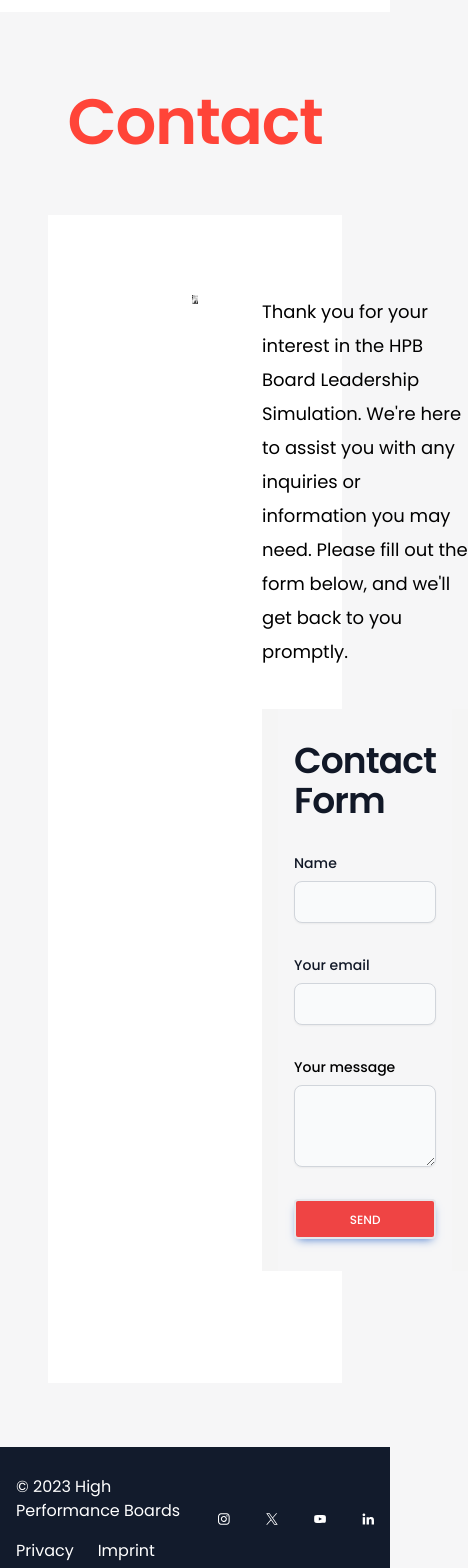
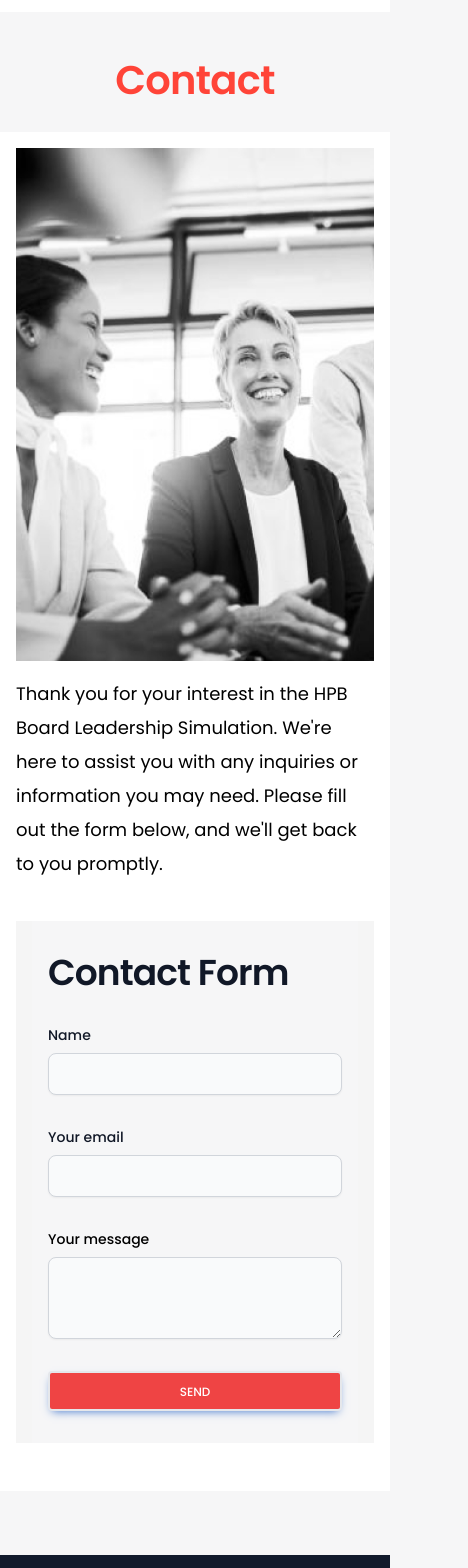
Before and after one commit to alper-proteams/high-performance-boards-frontend, a Next.js app: page /contact in a window 390 px wide. Shown: the part 100-1668 px from the top of the page, 468 px wide, since content can reach past the window. Built offline with nearby package versions, Linux system fonts and the light colour scheme.

Commit message:
Mobile fixes.

```diff
--- a/src/app/about/page.js
+++ b/src/app/about/page.js
@@ -6,10 +6,10 @@ export const metadata = {
 
 export default function About() {
   return (
-    <section className="mt-32 mb-16 px-12">
+    <section className="mt-32 mb-16 xl:px-12">
       <div className="page-header text-center">About</div>
       <div className="full-container bg-white">
-        <div className="card flex items-start py-20 px-36">
+        <div className="card flex flex-col xl:flex-row items-start p-4 xl:py-20 xl:px-36 gap-4 xl:gap-0">
           <Image
             src="/images/common/about.jpg"
             width={500}
--- a/src/app/components/footer.js
+++ b/src/app/components/footer.js
@@ -25,10 +25,10 @@ export default function Navbar() {
 
   return (
     <footer className="bg-primary-black text-white py-7">
-      <div className="container flex justify-between items-center">
+      <div className="container flex flex-col xl:flex-row justify-between items-center gap-10">
         <div>
           © 2023 High Performance Boards
-          <ul className="flex gap-6 mt-4">
+          <ul className="flex gap-6 mt-4 justify-center xl:justify-start">
             <li>Privacy</li>
             <li>Imprint</li>
           </ul>
--- a/src/app/components/navbar.js
+++ b/src/app/components/navbar.js
@@ -39,8 +39,10 @@ export default function Navbar() {
       <div className="hidden h-10"> </div>
       <header
         className={` ${
-          stickyNav ? "h-14 top-0 fixed" : " h-[72px] xl:h-24 top-10 absolute"
-        } scroll-transition left-0 right-0 mx-auto w-full bg-white min-h-14 z-20`}
+          stickyNav
+            ? "h-[72px] xl:h-14 top-0 fixed"
+            : "h-[72px] xl:h-24 top-10 absolute"
+        } scroll-transition left-0 right-0 mx-auto w-full bg-white min-h-14 z-20 top-0`}
       >
         <nav className="flex flex-row justify-between container items-center h-full">
           <Link href="/">
--- a/src/app/contact/page.js
+++ b/src/app/contact/page.js
@@ -9,10 +9,10 @@ export const metadata = {
 
 export default function Contact() {
   return (
-    <section className="mt-32 mb-16 px-12">
+    <section className="mt-32 mb-16 xl:px-12">
       <div className="page-header text-center">Contact</div>
       <div className="full-container bg-white">
-        <div className="card flex items-start py-20 px-36">
+        <div className="card card flex flex-col xl:flex-row items-start p-4 xl:py-20 xl:px-36 gap-4 xl:gap-0">
           <Image
             src="/images/common/contact.jpg"
             width={500}
--- a/src/app/cv/page.js
+++ b/src/app/cv/page.js
@@ -2,9 +2,9 @@ import Image from "next/image";
 
 export default function About() {
   return (
-    <section className="mt-32 mb-16 px-12">
+    <section className="mt-32 mb-16 xl:px-12">
       <div className="container md:grid grid-cols-12 py-24 gap-7">
-        <div className="cv-sidebar sticky top-36 h-min">
+        <div className="cv-sidebar xl:sticky top-36 h-min">
           <div className="flex items-center gap-4 mb-7 -mt-14">
             <Image
               className=" w-10 h-10"
--- a/src/app/globals.css
+++ b/src/app/globals.css
@@ -66,10 +66,11 @@ body {
 }
 
 .h1-headline {
-  font-size: 64px;
+  /* font-size: 64px; */
   font-weight: 600;
-  line-height: 75px;
+  /* line-height: 75px; */
   letter-spacing: -0.02em;
+  @apply text-[40px] leading-[40px] xl:text-[64px] xl:leading-[75px];
 }
 .h2-medium {
   font-size: 56px;
@@ -112,7 +113,7 @@ body {
 }
 
 .page-header {
-  @apply h1-headline text-primary-red py-14;
+  @apply h1-headline text-primary-red px-4 py-8 xl:py-14;
 }
 .container {
   @apply mx-auto px-4;
```
